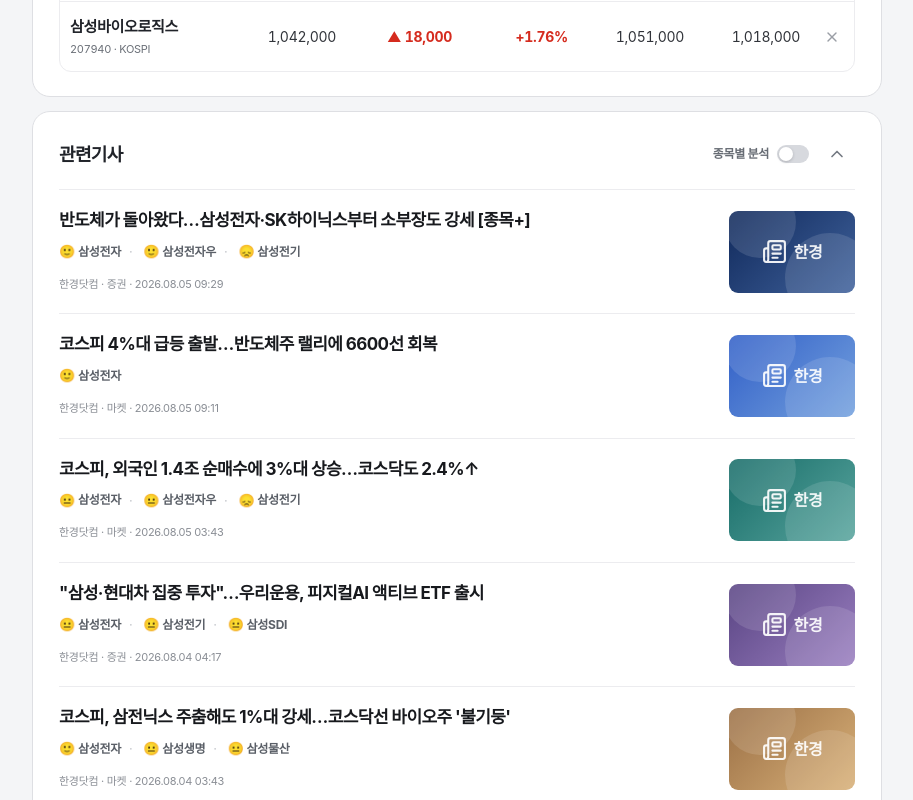
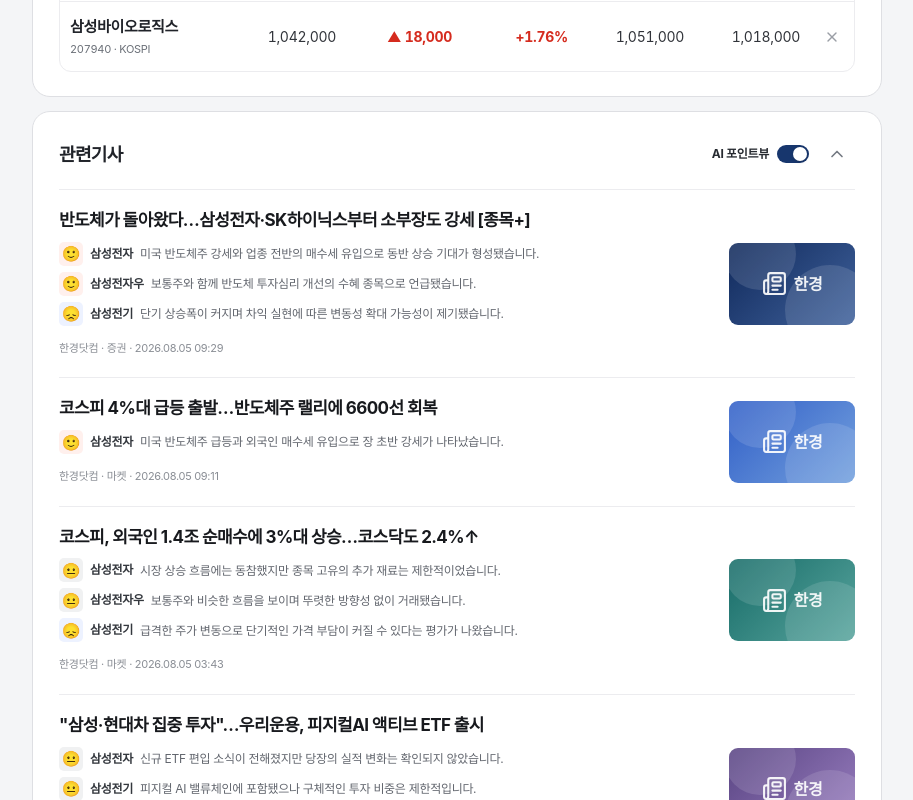
Before and after one commit to hktouchkim/myhankyung, a Next.js app: page /watchlist in a window 1280 px wide. Shown: the part 1300-2100 px from the top of the page, without its empty margins (299-1212 px from the left). Built offline with nearby package versions, Linux system fonts and the light colour scheme.

Commit message:
Default article AI view to open

```diff
--- a/app/page.tsx
+++ b/app/page.tsx
@@ -721,7 +721,7 @@ const DEFAULT_COLLAPSED_MODULES: CollapsedModules = {
 };
 
 const COLLAPSED_MODULES_STORAGE_KEY = "myhankyung-watchlist-collapsed-modules";
-const ARTICLE_ANALYSIS_VISIBILITY_STORAGE_KEY = "myhankyung-watchlist-article-analysis-visible";
+const ARTICLE_ANALYSIS_VISIBILITY_STORAGE_KEY = "myhankyung-watchlist-ai-point-view-visible";
 
 function formatRate(rate: number) {
   return `${rate > 0 ? "+" : ""}${rate.toFixed(2)}%`;
@@ -791,7 +791,7 @@ export function MyHankyungClient({ initialView = "home" }: { initialView?: "home
   const view = initialView;
   const [groups, setGroups] = useState<WatchGroup[]>(INITIAL_GROUPS);
   const [selectedGroupId, setSelectedGroupId] = useState(INITIAL_GROUPS[0].id);
-  const [showArticleAnalysis, setShowArticleAnalysis] = useState(false);
+  const [showArticleAnalysis, setShowArticleAnalysis] = useState(true);
   const [dialog, setDialog] = useState<"add" | "alerts" | "manage" | null>(null);
   const [toast, setToast] = useState("");
   const [mobileNavOpen, setMobileNavOpen] = useState(false);
@@ -1334,7 +1334,7 @@ export function MyHankyungClient({ initialView = "home" }: { initialView?: "home
                       aria-pressed={showArticleAnalysis}
                       onClick={toggleArticleAnalysis}
                     >
-                      <span>종목별 분석</span>
+                      <span>AI 포인트뷰</span>
                       <span className="article-analysis-toggle-track" aria-hidden="true"><span /></span>
                     </button>
                     <CollapseButton
```
Also changed, not shown: 1 other file (tests, documents, lock files or other folders).
